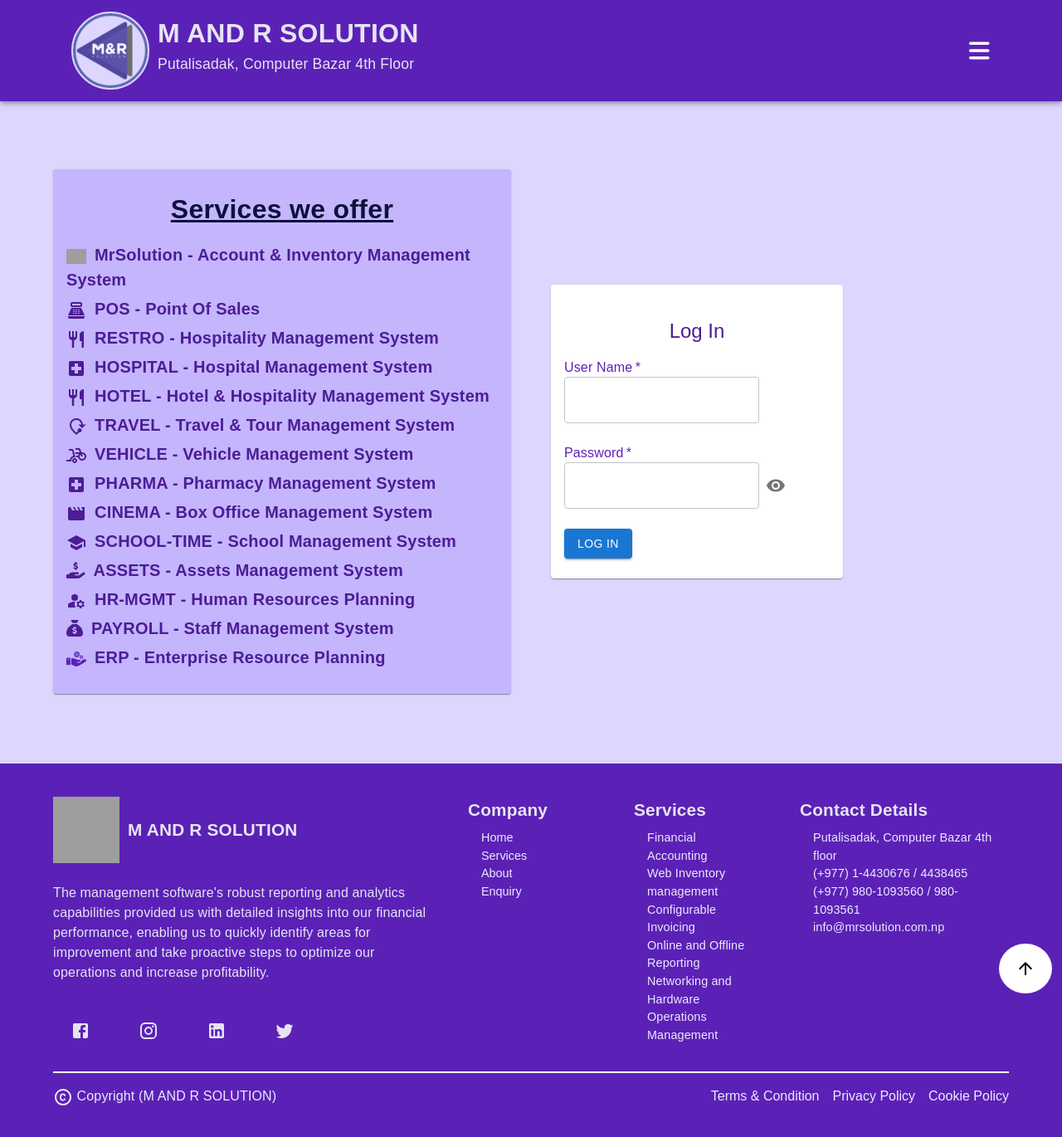
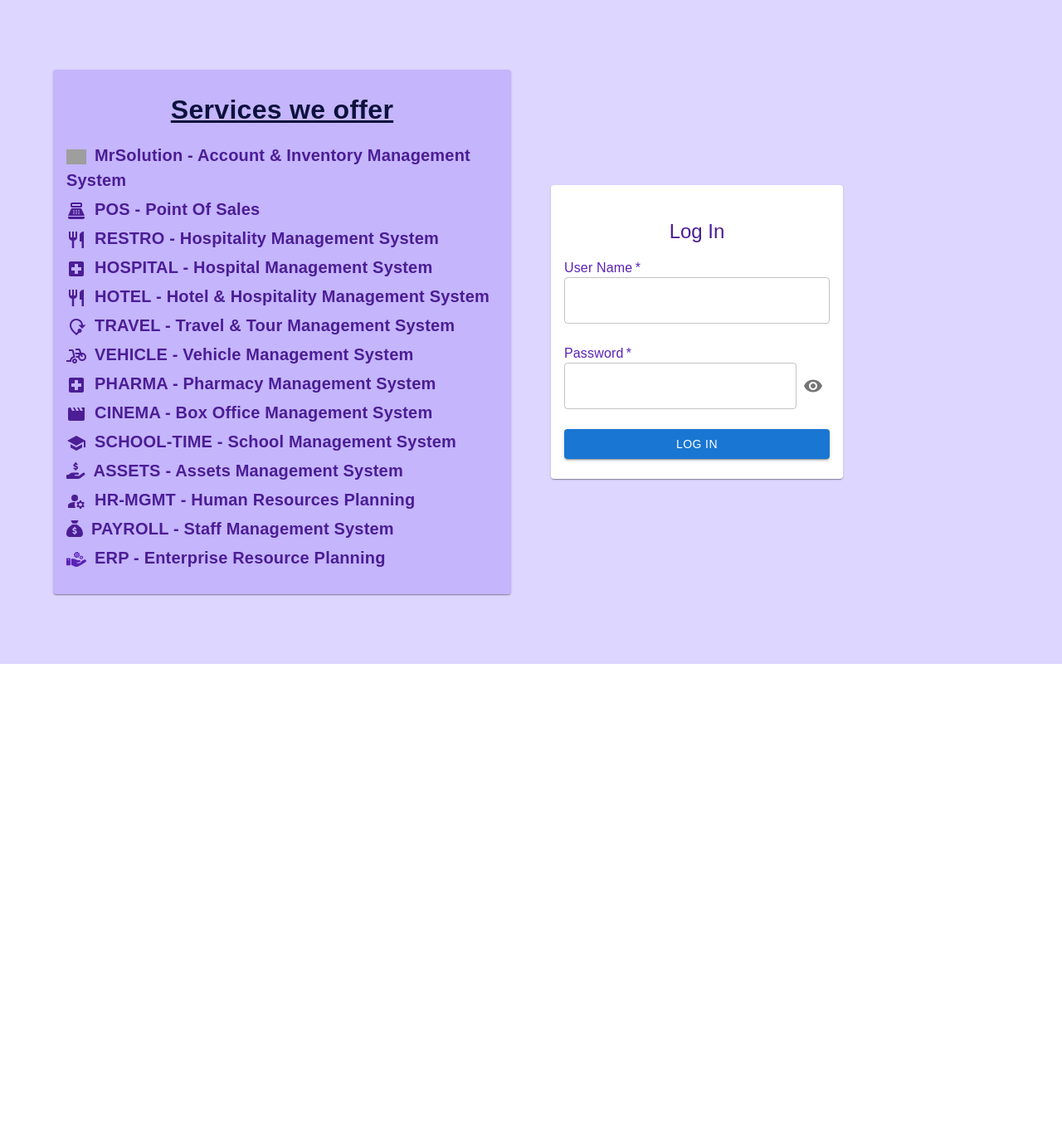
Before and after one commit to mbudhathoki23/ReactERP, a React (Create React App) app: page /login in a window 1280 px wide. Shown: the top 1370 px of the page at 83% size. After the commit the page ends 800 px from the top, so only its background shows below. Built offline with nearby package versions, Linux system fonts and the light colour scheme; grey boxes are pictures that could not be loaded; a web font is replaced by a local one.

Commit message:
Made few changes to login form

```diff
--- a/src/MyRoutes.js
+++ b/src/MyRoutes.js
@@ -19,7 +19,7 @@
   return (
     <>
       <BrowserRouter onContextMenu={handleContextMenu}>
-        <NavBars />
+        {/* <NavBars /> */}
         <Routes>
           <Route path="/" element={<HomePage />} />
           <Route path="/contactUs" element={<ComingSoon />} />
@@ -29,7 +29,7 @@
             <Route path="/login" element={<Login />} />
           </Route>
         </Routes>
-        <Footer />
+        {/* <Footer /> */}
       </BrowserRouter>
     </>
   );
--- a/src/components/webapp/login/Login.js
+++ b/src/components/webapp/login/Login.js
@@ -82,7 +82,6 @@
               <Box className="login-section-box">
                 <Card sx={{ py: 3, px: 2 }} className="card-style">
                   <CardHeader className="card-header" title="Log In" />
-
                   <FormControl sx={{ pb: 3 }} width="100%">
                     <FormLabel required className="text">
                       User Name
@@ -130,7 +129,6 @@
                       )}
                     </span>
                   </FormControl>
-
                   <Button
                     variant="contained"
                     className="action-btn"
--- a/src/components/webapp/login/LoginWrapper.js
+++ b/src/components/webapp/login/LoginWrapper.js
@@ -36,7 +36,10 @@
   .text {
     color: var(--primary--800);
   }
-
+  .card-style {
+    display: flex;
+    flex-direction: column;
+  }
   .card-header {
     text-align: center;
     font-size: 18px;
```
